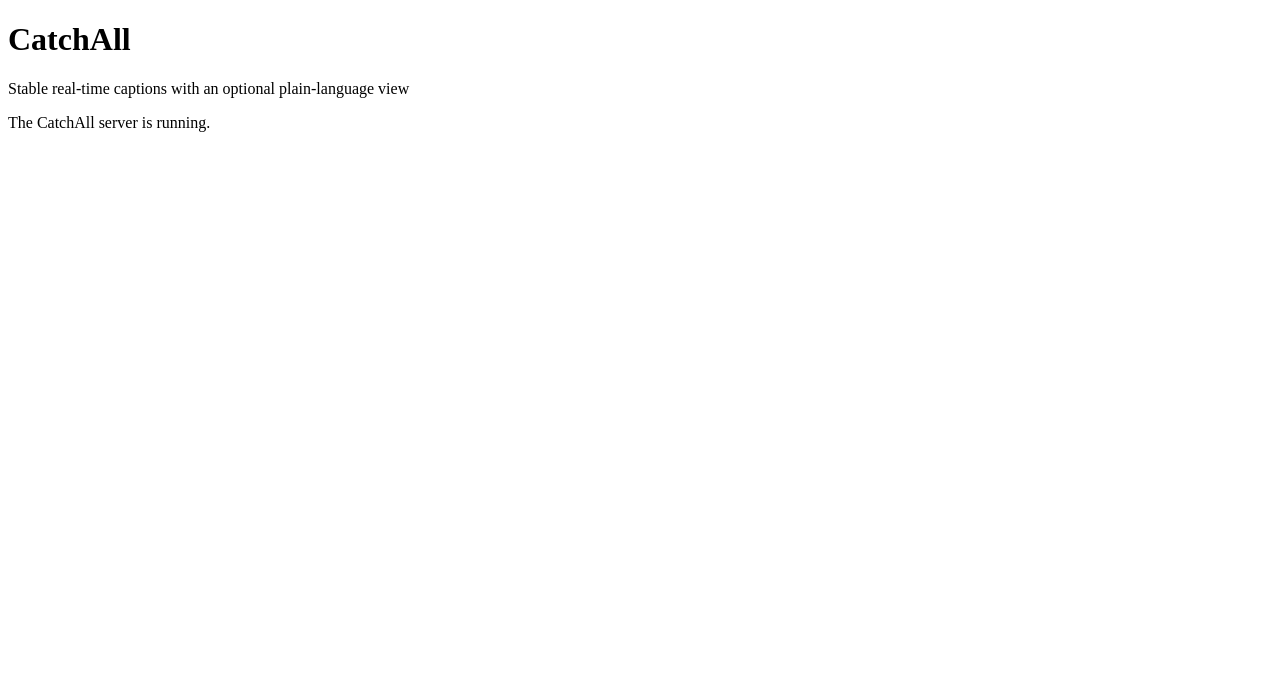
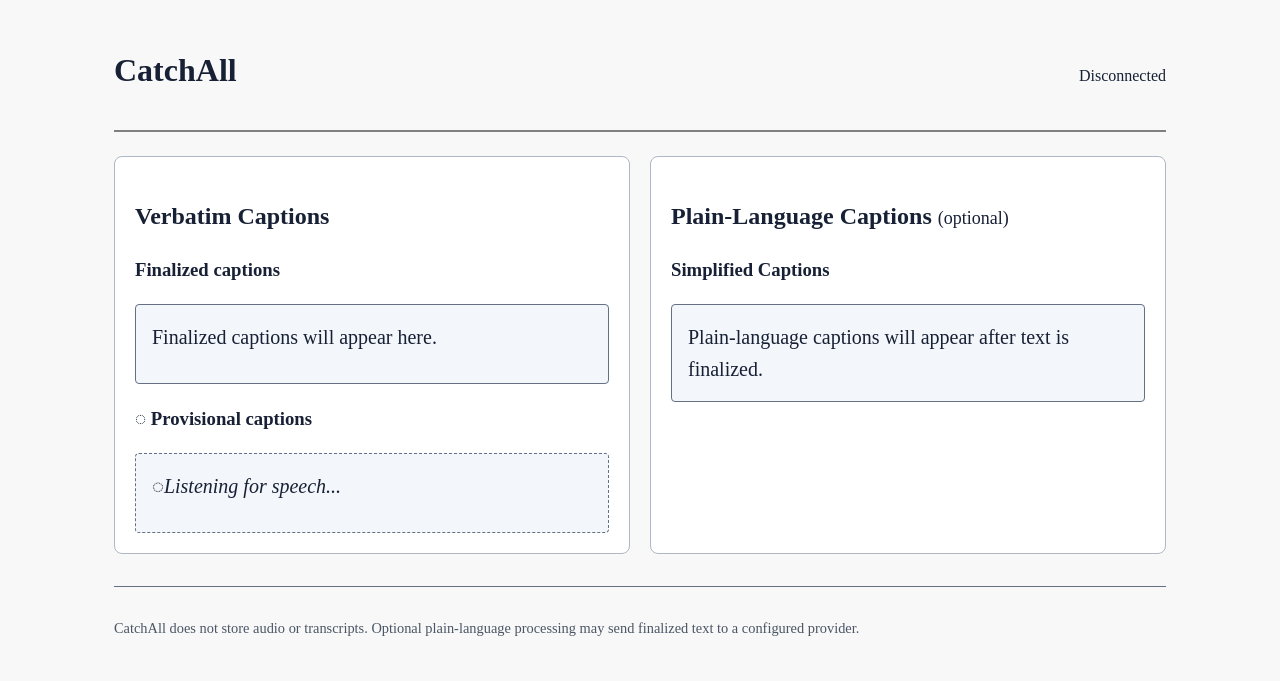
Before and after one commit to lorenzoworx/catchAll, a plain HTML site: page catchall/static/index.html in a window 1280 px wide. Drawn offline with Linux system fonts and the light colour scheme.

Commit message:
Feature: Add accessible caption interface

```diff
--- a/catchall/static/index.html
+++ b/catchall/static/index.html
@@ -4,12 +4,46 @@
         <meta charset="UTF-8">
         <meta name="viewport" content="width=device-width, initial-scale=1.0">
         <title>CatchAll</title>
+        <link rel="stylesheet" href="/static/styles.css">
     </head>
     <body>
-        <main>
-            <h1>CatchAll</h1>
-            <p>Stable real-time captions with an optional plain-language view</p>
-            <p role="status">The CatchAll server is running.</p>
-        </main>
+        <div class="page">
+            <header class="site-header">
+                <h1>CatchAll</h1>
+                <p role="status" aria-live="polite">Disconnected</p>
+            </header>
+
+            <main aria-label="Live captions">
+                <div class="lanes">
+                    <section class="lane" aria-labelledby="verbatim-heading">
+                        <h2 id="verbatim-heading">Verbatim Captions</h2>
+
+                        <div class="caption-region">
+                            <h3>Finalized captions</h3>
+                            <p class="caption-text">Finalized captions will appear here.</p>
+                        </div>
+
+                        <div class="caption-region">
+                            <h3><span class="provisional-symbol" aria-hidden="true">◌</span> Provisional captions</h3>
+                            <p class="caption-text provisional"><span aria-hidden="true">◌</span>Listening for speech...</p>
+                        </div>
+                    </section>
+
+                    <section class="lane" aria-labelledby="plain-heading">
+                        <h2 id="plain-heading">Plain-Language Captions <span class="optional-tag">(optional)</span></h2>
+
+                        <div class="caption-region">
+                            <h3>Simplified Captions</h3>
+                            <p class="caption-text">Plain-language captions will appear after text is finalized.</p>
+                        </div>
+                    </section>
+                </div>
+            </main>
+
+            <footer class="site-footer">
+                <p>CatchAll does not store audio or transcripts. Optional plain-language processing may send finalized text to a configured provider.</p>
+            </footer>
+
+        </div>
     </body>
 </html>
--- /dev/null
+++ b/catchall/static/styles.css
@@ -0,0 +1,91 @@
+* {
+    box-sizing: border-box;
+}
+
+body {
+    margin: 0;
+    background: #f7f8f7;
+    color: #172034;
+    font-size: 1rem;
+    line-height: 1.6;
+}
+
+.site-header{
+    display: flex;
+    flex-wrap: wrap;
+    align-items: baseline;
+    justify-content: space-between;
+    gap: 1rem;
+    border-bottom: 2px solid gray;
+    padding-bottom: 0.75rem;
+    margin-bottom: 1.5rem;
+}
+
+.page{
+    max-width: 1100px;
+    margin: 0 auto;
+    padding: 1.5rem;
+}
+
+.lanes{
+    display: flex;
+    flex-wrap: wrap;
+    gap: 1.25rem;
+}
+
+.lane{
+    flex: 1 1 320px;
+    background: #ffffff;
+    border: 1px solid #aeb7c6;
+    border-radius: 8px;
+    padding: 1.25rem;
+}
+.caption-region{
+    margin-bottom: 1.25rem;
+}
+
+.caption-region:last-child {
+    margin-bottom: 0;
+}
+
+.site-footer{
+    margin-top: 2rem;
+    padding-top: 1rem;
+    border-top: 1px solid #657083;
+    font-size: 0.9rem;
+    color: #4b5565;
+}
+
+.caption-text{
+    min-height: 5rem;
+    margin: 0;
+    padding: 1rem;
+    background: #f3f6fa;
+    border: 1px solid #657083;
+    border-radius: 4px;
+    font-size: 1.25rem;
+}
+
+.caption-text.provisional{
+    border-style: dashed;
+    font-style: italic;
+}
+
+.optional-tag{
+    font-size: 0.75em;
+    font-weight: normal;
+}
+
+@media (max-width: 700px) {
+    .lanes{
+        flex-direction: column;
+    }
+
+    .lane{
+        flex-basis: auto;
+    }
+
+    .page{
+        padding: 1rem;
+    }
+}
```
Also changed, not shown: 2 other files.
